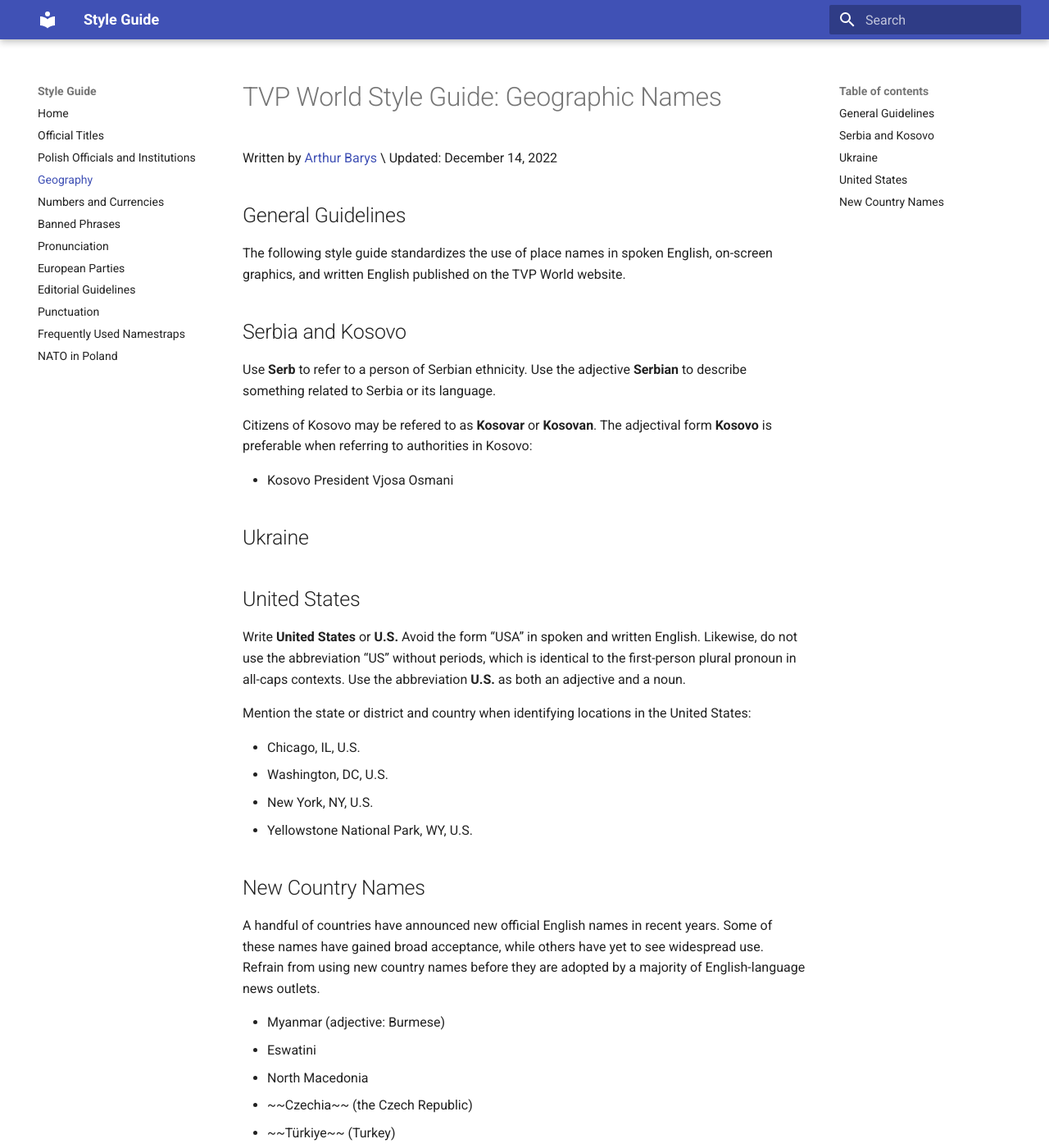
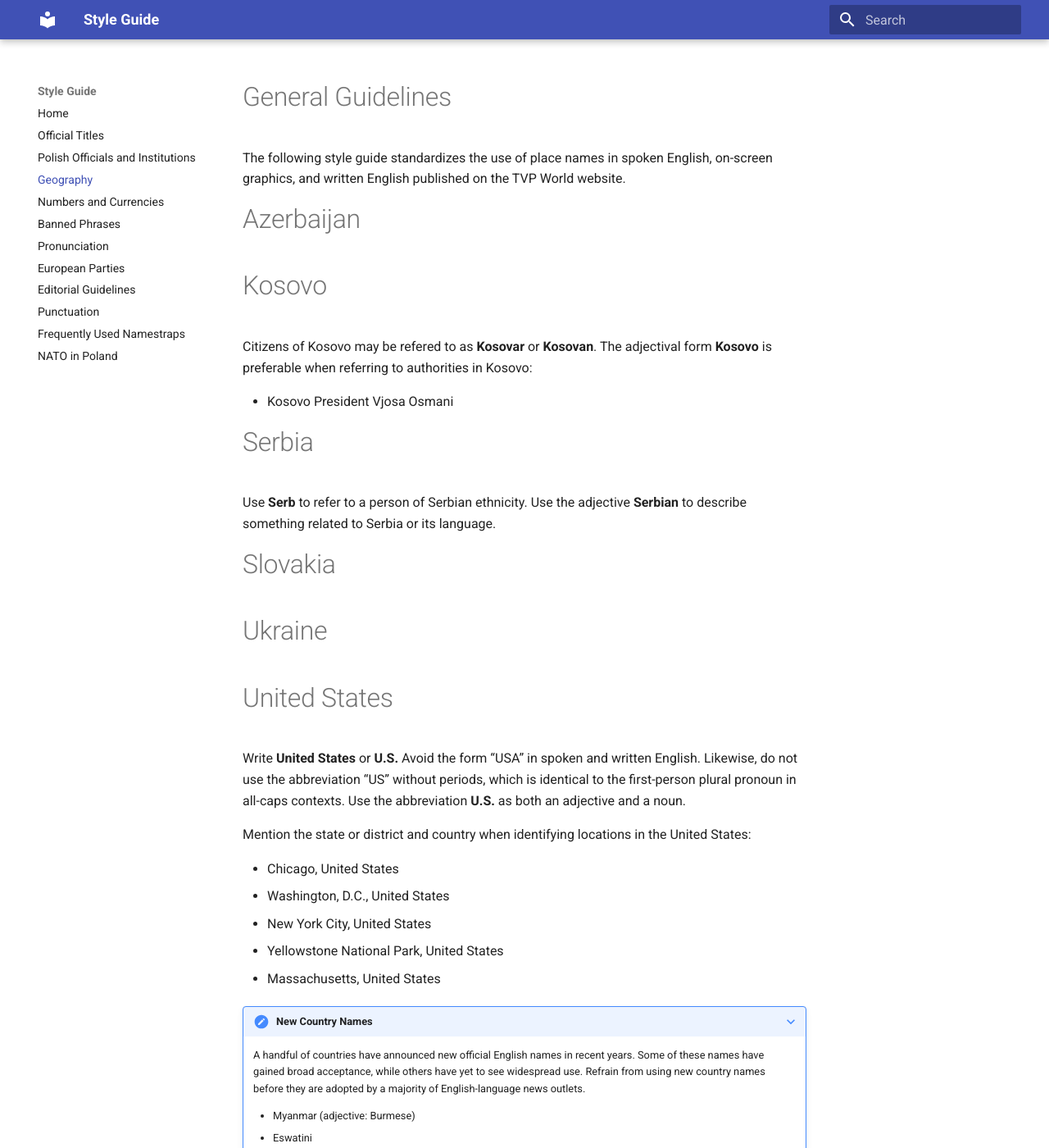
Before and after one commit to rthrbrs/styleguide, an MkDocs documentation site: the page built from docs/ToponymsAndEthnonyms.md, in a window 1280 px wide and 1400 px high. Shown: the whole window at 82% size. Built offline with MkDocs 1.6.1 and Material for MkDocs 9.7.7, drawn with Linux system fonts in a browser that asks for light colours; some of the changed text lies outside the part shown.

Commit message:
minor update

```diff
--- a/docs/ToponymsAndEthnonyms.md
+++ b/docs/ToponymsAndEthnonyms.md
@@ -1,36 +1,41 @@
-# TVP World Style Guide: Geographic Names
-
-Written by [Arthur Barys](mailto:arthur.barys@tvp.pl) \
-Updated: December 14, 2022
-
-## General Guidelines
+# General Guidelines
 
 The following style guide standardizes the use of place names in spoken English, on-screen graphics, and written English published on the TVP World website.
 
-## Serbia and Kosovo
-Use **Serb** to refer to a person of Serbian ethnicity. Use the adjective **Serbian** to describe something related to Serbia or its language.
+# Azerbaijan
+
+# Kosovo
 
 Citizens of Kosovo may be refered to as **Kosovar** or **Kosovan**. The adjectival form **Kosovo** is preferable when referring to authorities in Kosovo:
 
 * Kosovo President Vjosa Osmani
 
-## Ukraine
+# Serbia
 
-## United States
+Use **Serb** to refer to a person of Serbian ethnicity. Use the adjective **Serbian** to describe something related to Serbia or its language.
+
+
+# Slovakia
+
+# Ukraine
+
+# United States
 Write **United States** or **U.S.** Avoid the form “USA” in spoken and written English. Likewise, do not use the abbreviation “US” without periods, which is identical to the first-person plural pronoun in all-caps contexts. Use the abbreviation **U.S.** as both an adjective and a noun.
 
 Mention the state or district and country when identifying locations in the United States:
 
-* Chicago, IL, U.S.
-* Washington, DC, U.S.
-* New York, NY, U.S.
-* Yellowstone National Park, WY, U.S.
+* Chicago, United States
+* Washington, D.C., United States
+* New York City, United States
+* Yellowstone National Park, United States
+* Massachusetts, United States
 
-## New Country Names
-A handful of countries have announced new official English names in recent years. Some of these names have gained broad acceptance, while others have yet to see widespread use. Refrain from using new country names before they are adopted by a majority of English-language news outlets.
+???+ note "New Country Names"
 
-* Myanmar (adjective: Burmese)
-* Eswatini
-* North Macedonia
-* ~~Czechia~~ (the Czech Republic)
-* ~~Türkiye~~ (Turkey)
+    A handful of countries have announced new official English names in recent years. Some of these names have gained broad acceptance, while others have yet to see widespread use. Refrain from using new country names before they are adopted by a majority of English-language news outlets.
+
+    * Myanmar (adjective: Burmese)
+    * Eswatini
+    * North Macedonia
+    * (The) Czech Republic (_not_ Czechia)
+    * Turkey (Türkiye)
--- a/mkdocs.yml
+++ b/mkdocs.yml
@@ -14,3 +14,7 @@
   - Frequently Used Namestraps: Namestraps.md
   - NATO in Poland: NATO_PL.md
 theme: material
+markdown_extensions:
+  - admonition
+  - pymdownx.details
+  - pymdownx.superfences
```
Also changed, not shown: docs/Poland.md (+3 -3 lines).
